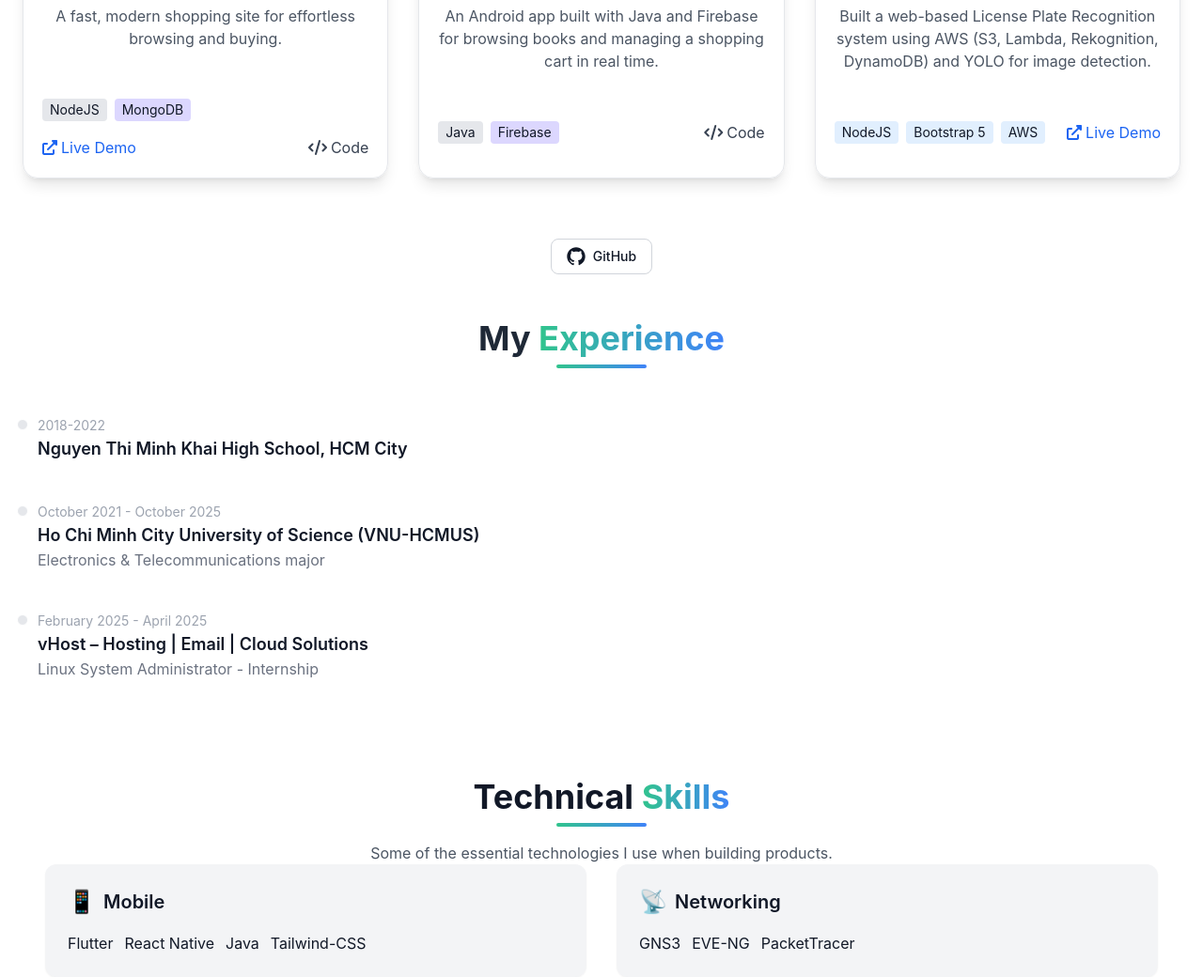
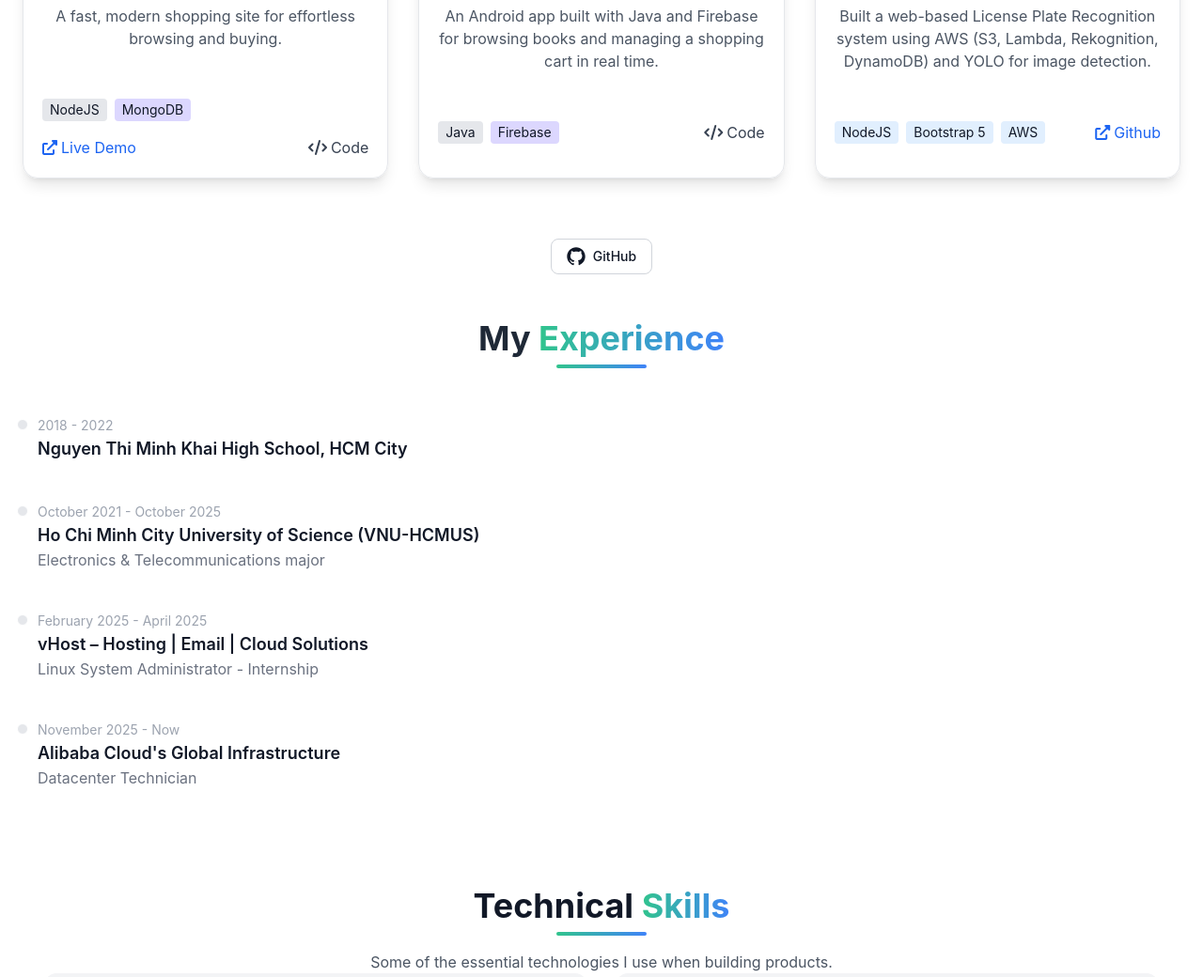
Before and after one commit to MnTrinfs/MnTrinfs-website, a website: page index.html in a window 1280 px wide. Shown: the part 1506-2546 px from the top of the page at 94% size. Drawn offline with nearby package versions, Linux system fonts and the light colour scheme.

Commit message:
Update index.html

```diff
--- a/index.html
+++ b/index.html
@@ -184,7 +184,7 @@
                 </div>
 
                 <div class="flex items-center justify-between mt-4">
-                <a href="https://d2kvl2qxbf28mk.cloudfront.net/" class="flex items-center gap-1 text-blue-600 hover:underline">
+                <a href="" class="flex items-center gap-1 text-blue-600 hover:underline">
                     <i class="fas fa-external-link-alt"></i> Live Demo
                 </a>
                 <a href="#" class="flex items-center gap-1 text-gray-700 hover:underline">
@@ -240,8 +240,8 @@
                         <span class="bg-blue-100 text-sm px-2 py-0.5 rounded">Bootstrap 5</span>
                         <span class="bg-blue-100 text-sm px-2 py-0.5 rounded">AWS</span>
                     </div>
-                    <a href="https://d2kvl2qxbf28mk.cloudfront.net/" class="flex items-center gap-1 mt-10 text-blue-600 hover:underline">
-                        <i class="fas fa-external-link-alt"></i> Live Demo
+                    <a href="https://github.com/MnTrinfs/License_Plate_Detection_using_AWS" class="flex items-center gap-1 mt-10 text-blue-600 hover:underline">
+                        <i class="fas fa-external-link-alt"></i> Github
                     </a>
                 </div>
             </div>
@@ -277,7 +277,7 @@
     <ol class="relative border-s border-gray-200 dark:border-gray-700">
         <li class="mb-10 ms-4">
             <div class="absolute w-3 h-3 bg-gray-200 rounded-full mt-1.5 -start-1.5 border border-white dark:border-gray-900 dark:bg-gray-700"></div>
-            <time class="mb-1 text-sm font-normal leading-none text-gray-400 dark:text-gray-500">2018-2022</time>
+            <time class="mb-1 text-sm font-normal leading-none text-gray-400 dark:text-gray-500">2018 - 2022</time>
             <h3 class="text-lg font-semibold text-gray-900 dark:text-white">Nguyen Thi Minh Khai High School, HCM City</h3>
         <path stroke="currentColor" stroke-linecap="round" stroke-linejoin="round" stroke-width="2" d="M1 5h12m0 0L9 1m4 4L9 9"/>
     </svg></a>
@@ -293,6 +293,12 @@
             <time class="mb-1 text-sm font-normal leading-none text-gray-400 dark:text-gray-500">February 2025 - April 2025</time>
             <h3 class="text-lg font-semibold text-gray-900 dark:text-white">vHost – Hosting | Email | Cloud Solutions</h3>
             <p class="text-base font-normal text-gray-500 dark:text-gray-400">Linux System Administrator - Internship</p>
+        </li>
+        <li class="mb-10 ms-4">
+            <div class="absolute w-3 h-3 bg-gray-200 rounded-full mt-1.5 -start-1.5 border border-white dark:border-gray-900 dark:bg-gray-700"></div>
+            <time class="mb-1 text-sm font-normal leading-none text-gray-400 dark:text-gray-500">November 2025 - Now</time>
+            <h3 class="text-lg font-semibold text-gray-900 dark:text-white">Alibaba Cloud's Global Infrastructure</h3>
+            <p class="text-base font-normal text-gray-500 dark:text-gray-400">Datacenter Technician</p>
         </li>
     </ol>
 
```
